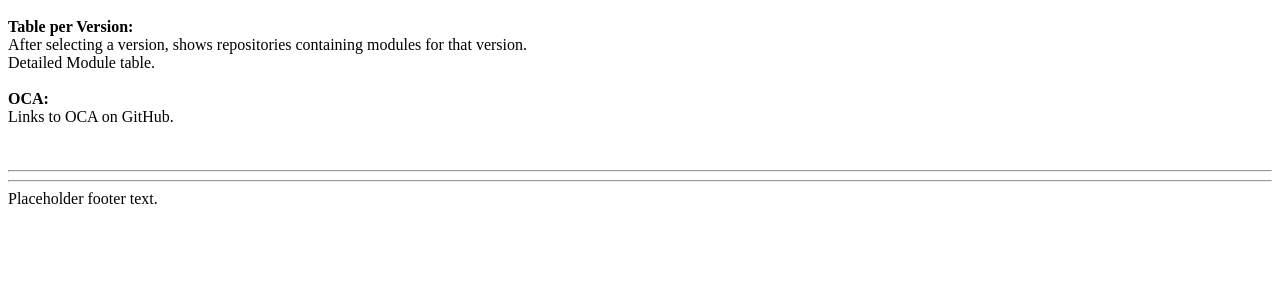
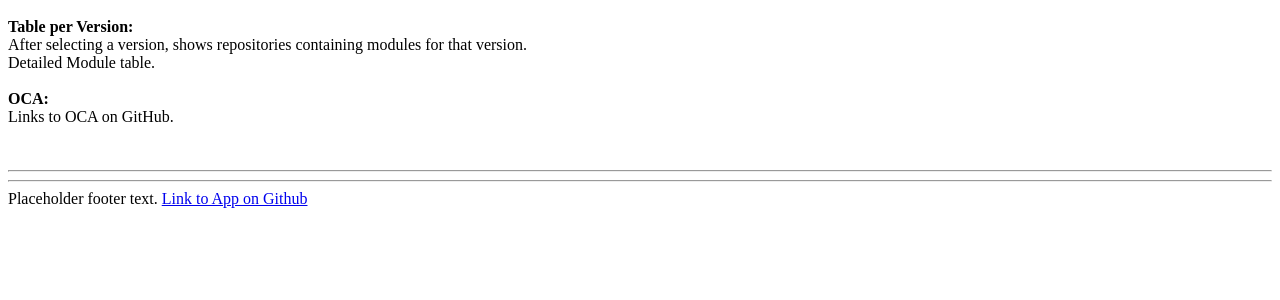
Before and after one commit to mathiasmeeusengt/oca_modules_table, a Flask app: page / in a window 1280 px wide. Shown: the part 335-635 px from the top of the page. Run offline with Flask 2, Linux system fonts and the light colour scheme.

Commit message:
doc updates

```diff
--- a/app/templates/base.html
+++ b/app/templates/base.html
@@ -23,5 +23,6 @@
 <hr>
 <hr>
 Placeholder footer text.
+<a href="https://github.com/mathiasmeeusengt/oca_modules_table" target="_blank">Link to App on Github</a>
 </body>
 </html>
```
Also changed, not shown: 2 other files.
